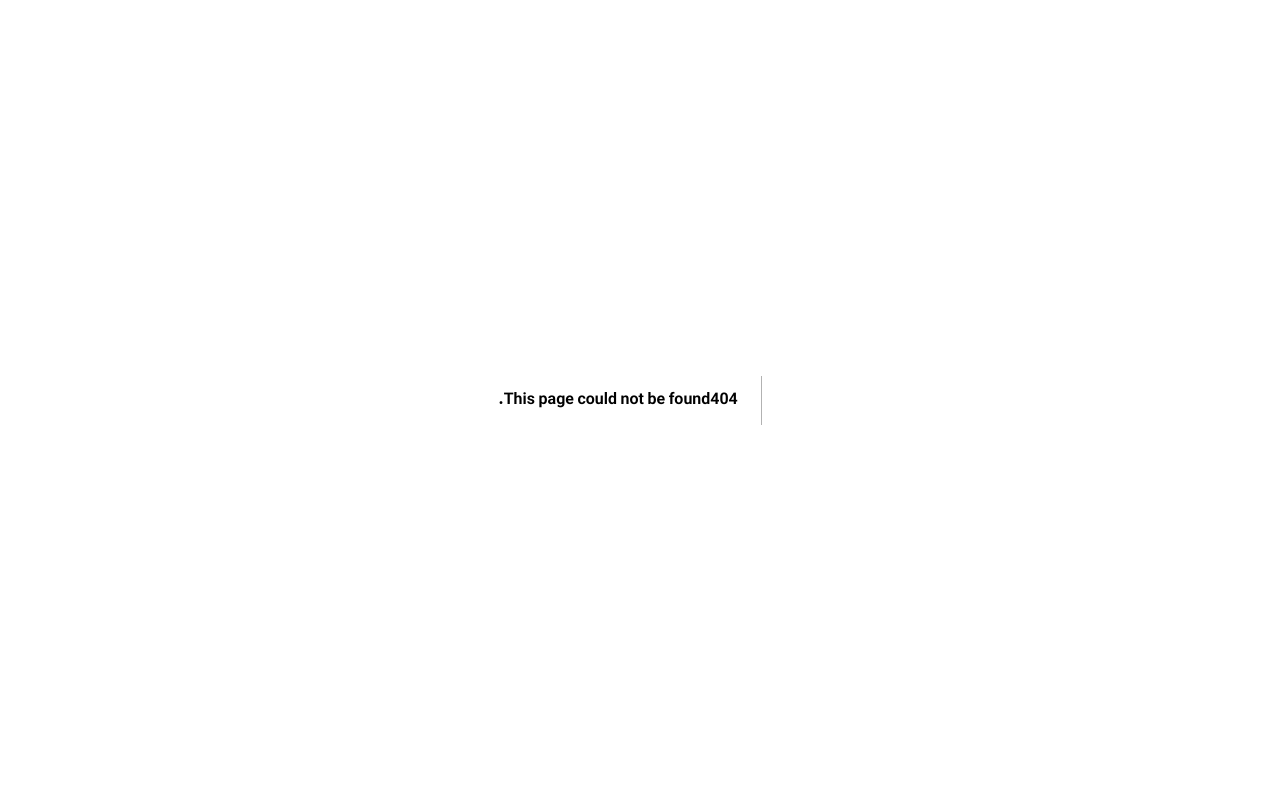
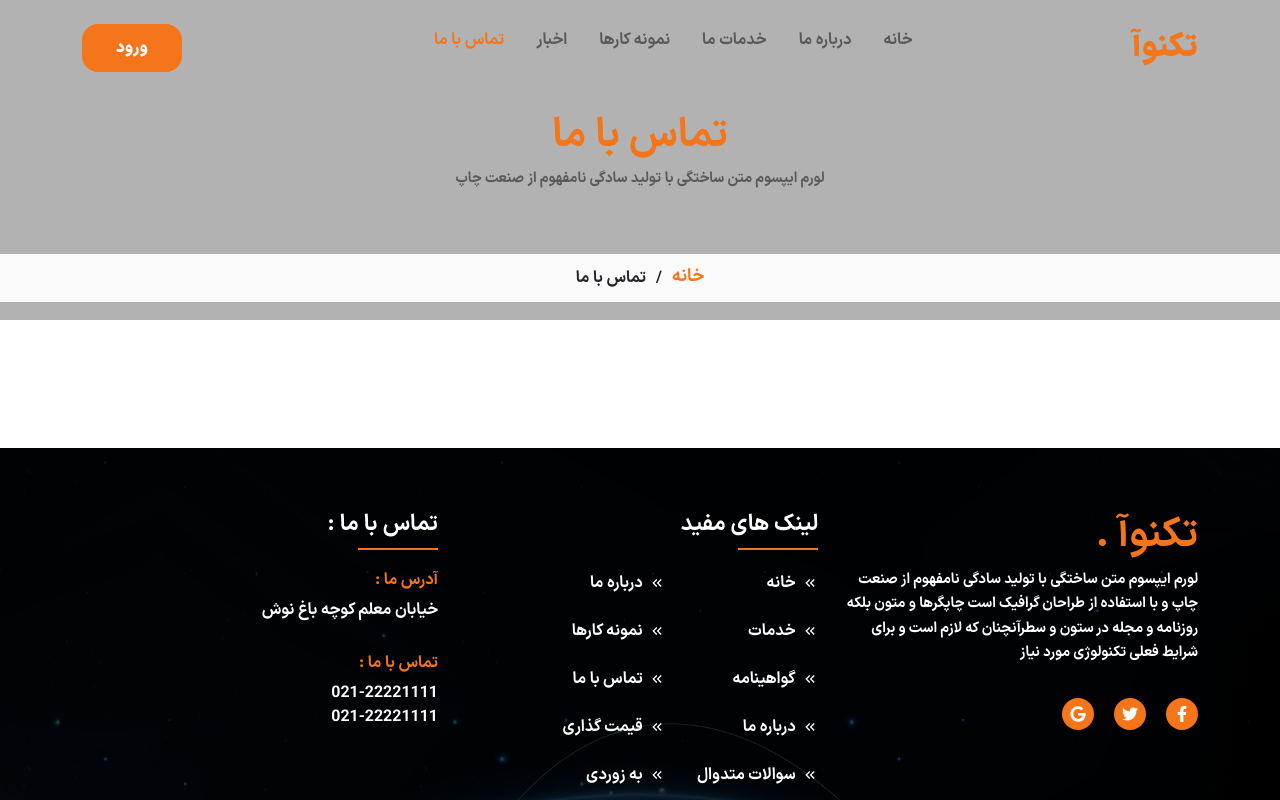
Before and after one commit to mohammadmehdidalvandii/Teachnoa-co, a Next.js app: page /ContactUs in a window 1280 px wide. Before the commit this address had no page. Shown: the top 800 px of the page. Built offline with nearby package versions, Linux system fonts and the light colour scheme.

Commit message:
create page Contact

```diff
--- a/src/Components/module/Navbar/Navbar.js
+++ b/src/Components/module/Navbar/Navbar.js
@@ -62,7 +62,7 @@ function Navbar() {
                             <Link href='/News' className={ activeMenu === '/News' ?  style.navbar_item_link_active  :style.navbar_item_link} >اخبار</Link>
                         </li>
                         <li className={style.navbar_item}>
-                            <Link href='/Contact' className={ activeMenu === '/Contact' ?  style.navbar_item_link_active  :style.navbar_item_link} >تماس با ما</Link>
+                            <Link href='/ContactUs' className={ activeMenu === '/ContactUs' ?  style.navbar_item_link_active  :style.navbar_item_link} >تماس با ما</Link>
                         </li>
                     </ul>
                     <Link href='/' className={`${style.navbar_login} ${'button'}`}>ورود</Link>
@@ -104,7 +104,7 @@ function Navbar() {
                                 <Link  href='/News' className={activeMenu === '/News'? style.navbar_Res_item_linkActive : style.navbar_Res_item_link}>اخبار</Link>
                             </li>
                             <li className={style.navbar_Res_item}>
-                                <Link  href='/Contact' className={activeMenu === '/Contact'? style.navbar_Res_item_linkActive : style.navbar_Res_item_link}>تماس با ما</Link>
+                                <Link  href='/ContactUs' className={activeMenu === '/ContactUs'? style.navbar_Res_item_linkActive : style.navbar_Res_item_link}>تماس با ما</Link>
                             </li>
                             <li className={style.navbar_Res_item}>
                                 <Link  href='/Login' className={activeMenu === '/Login'? style.navbar_Res_item_linkActive : style.navbar_Res_item_link}>ورود</Link>
--- /dev/null
+++ b/src/app/ContactUs/page.js
@@ -0,0 +1,19 @@
+import Footer from '@/Components/module/Footer/Footer';
+import Navbar from '@/Components/module/Navbar/Navbar';
+import PageHeader from '@/Components/module/PageHeader/PageHeader';
+import React from 'react';
+
+function page() {
+  return (
+    <>
+        <Navbar/>
+        <PageHeader
+            title='تماس با ما'
+            text='تماس با ما'
+        />
+        <Footer/>
+    </>
+  )
+}
+
+export default page
```
